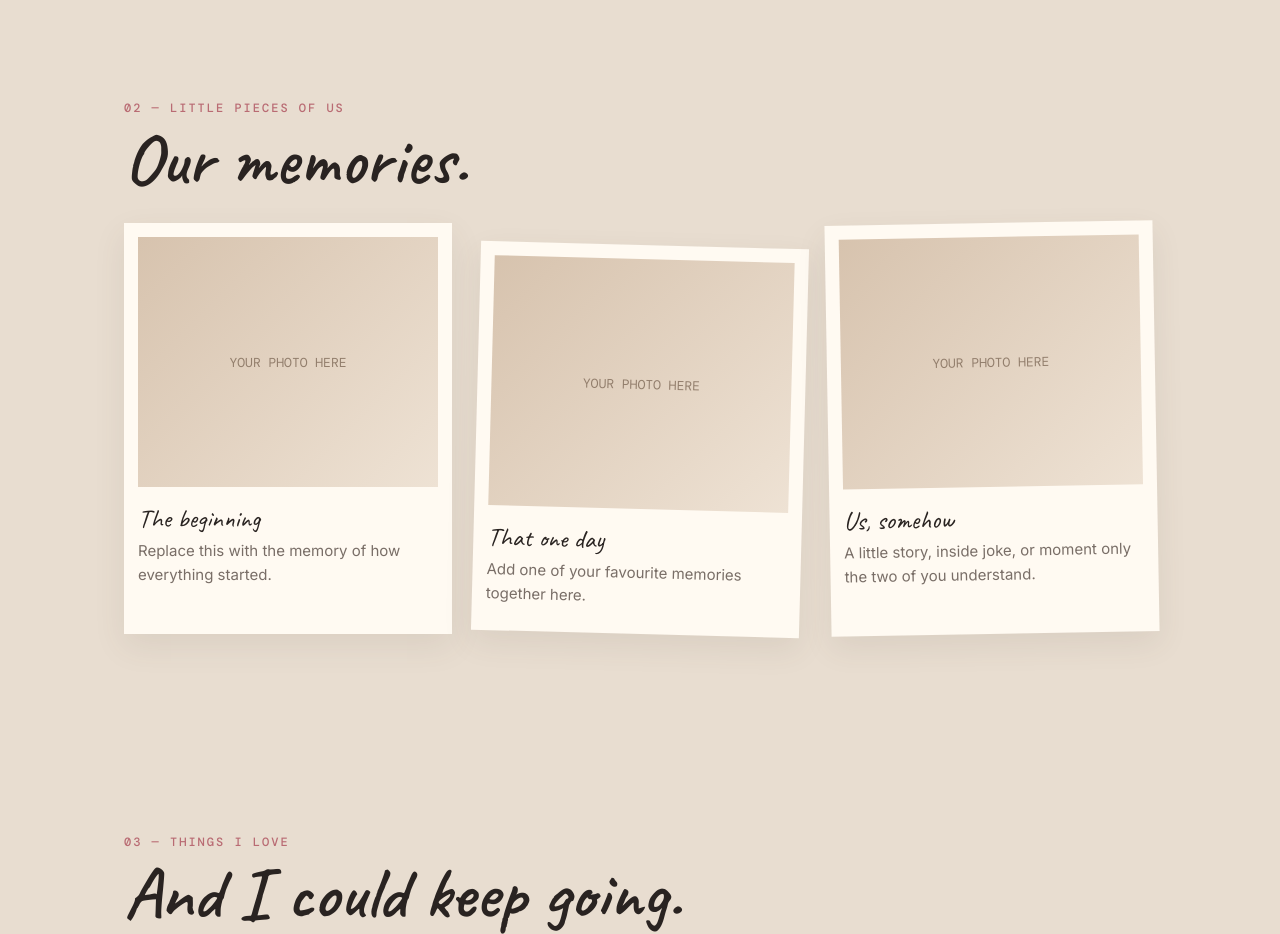
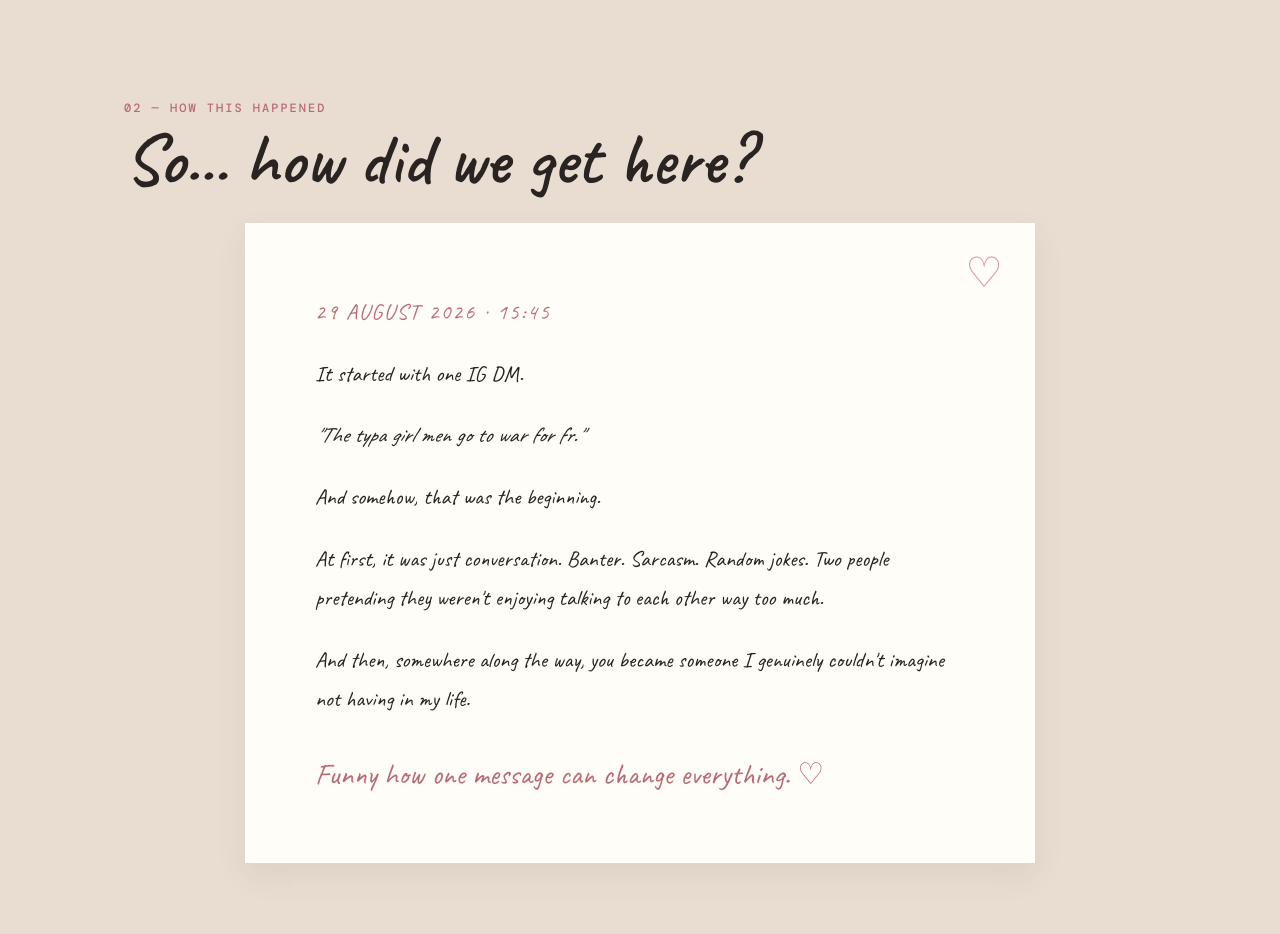
Before and after one commit to ethxndxvid/ethxndxvid.github.io, a plain HTML site: page index.html in a window 1280 px wide. Shown: the part 2180-3114 px from the top of the page. Drawn offline with nearby package versions, Linux system fonts and the light colour scheme.

Commit message:
dm reference

```diff
--- a/index.html
+++ b/index.html
@@ -50,12 +50,36 @@ section{max-width:1080px;margin:auto;padding:100px 24px}.hero{min-height:100svh;
 </section>
 
 <section class="reveal">
-  <div class="section-label">02 — little pieces of us</div>
-  <h2 class="section-title">Our memories.</h2>
-  <div class="memories">
-    <article class="memory"><div class="photo">YOUR PHOTO HERE</div><h3>The beginning</h3><p>Replace this with the memory of how everything started.</p></article>
-    <article class="memory"><div class="photo">YOUR PHOTO HERE</div><h3>That one day</h3><p>Add one of your favourite memories together here.</p></article>
-    <article class="memory"><div class="photo">YOUR PHOTO HERE</div><h3>Us, somehow</h3><p>A little story, inside joke, or moment only the two of you understand.</p></article>
+  <div class="section-label">02 — how this happened</div>
+  <h2 class="section-title">So... how did we get here?</h2>
+
+  <div class="letter">
+    <p class="eyebrow">29 AUGUST 2026 · 15:45</p>
+
+    <p>
+      It started with one IG DM.
+    </p>
+
+    <p>
+      <em>"The typa girl men go to war for fr."</em>
+    </p>
+
+    <p>
+      And somehow, that was the beginning.
+    </p>
+
+    <p>
+      At first, it was just conversation. Banter. Sarcasm. Random jokes.
+      Two people pretending they weren't enjoying talking to each other
+      way too much.
+    </p>
+
+    <p>
+      And then, somewhere along the way, you became someone I genuinely
+      couldn't imagine not having in my life.
+    </p>
+
+    <div class="signature">Funny how one message can change everything. ♡</div>
   </div>
 </section>
 
```
